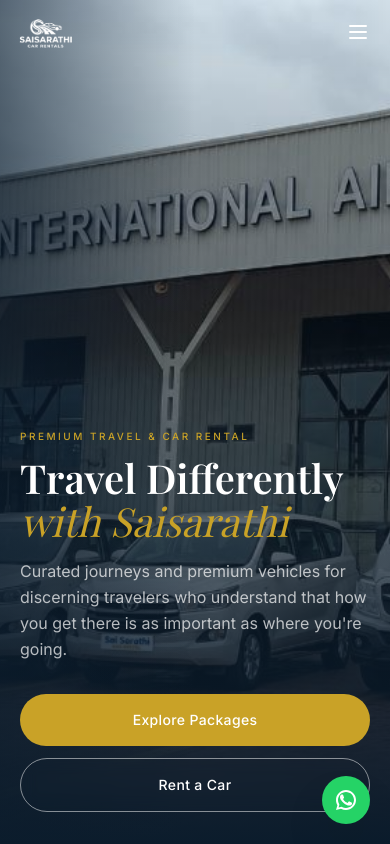
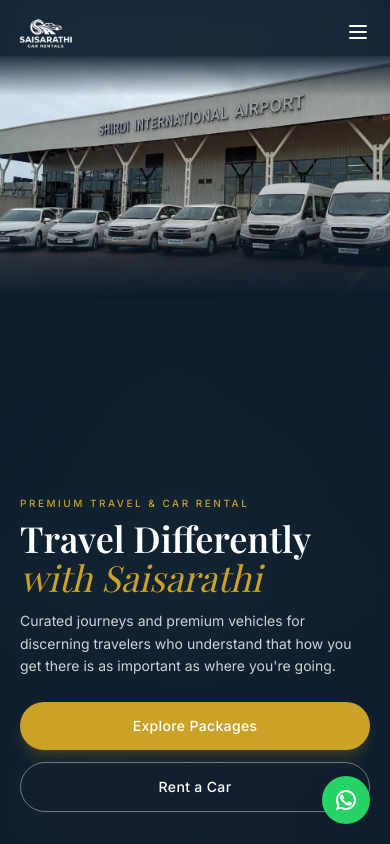
Before and after one commit to saisarathicarrental-prog/saisarathi, a React (Vite) app: page / in a window 390 px wide. Shown: the top 844 px of the page. Built offline with nearby package versions, Linux system fonts and the light colour scheme; the HTML template or start-up script is replaced by a standard one; a web font is replaced by a local one.

Commit message:
responsive 4

```diff
--- a/src/App.tsx
+++ b/src/App.tsx
@@ -1030,37 +1030,66 @@
       </header>
 
       {/* ── HERO ── */}
-      <section className="relative h-screen min-h-[600px] md:min-h-[640px] flex items-end bg-[#0B1C2C]">
-        <img
-          src="/images/hero01.png"
-          alt="Sai Sarathi Travels fleet at Shirdi International Airport"
-          className="absolute inset-0 w-full h-full object-cover object-bottom md:object-center"
-        />
-        <div className="absolute inset-0 bg-gradient-to-t from-[#0B1C2C] via-[#0B1C2C]/50 to-[#0B1C2C]/10 md:via-[#0B1C2C]/40 md:to-transparent" />
-        <div className="absolute inset-0 bg-gradient-to-r from-[#0B1C2C]/60 via-transparent to-transparent" />
+      <section className="relative min-h-[100svh] md:h-screen md:min-h-[640px] flex flex-col justify-between md:justify-end bg-[#0B1C2C] overflow-hidden">
+        {/* Desktop Background: Full-bleed immersive */}
+        <div className="hidden md:block absolute inset-0 pointer-events-none">
+          <img
+            src="/images/hero01.png"
+            alt="Sai Sarathi Travels fleet at Shirdi International Airport"
+            className="w-full h-full object-cover object-center"
+          />
+          <div className="absolute inset-0 bg-gradient-to-t from-[#0B1C2C] via-[#0B1C2C]/40 to-transparent" />
+          <div className="absolute inset-0 bg-gradient-to-r from-[#0B1C2C]/70 via-[#0B1C2C]/20 to-transparent" />
+        </div>
 
-        <div className="relative z-10 max-w-7xl mx-auto px-5 sm:px-6 md:px-10 pb-8 sm:pb-16 md:pb-32 w-full">
+        {/* Mobile Background: Ambient glow + Top Fleet Showcase */}
+        <div className="md:hidden absolute inset-0 pointer-events-none overflow-hidden">
+          {/* Blurred ambient backdrop to fill vertical height with matching tones */}
+          <img
+            src="/images/hero01.png"
+            alt=""
+            aria-hidden="true"
+            className="absolute inset-0 w-full h-full object-cover object-center blur-2xl opacity-25 scale-110"
+          />
+          <div className="absolute inset-0 bg-[#0B1C2C]/75" />
+
+          {/* Sharp, fully responsive fleet photo at top */}
+          <div className="relative w-full aspect-[16/10] overflow-hidden mt-14 sm:mt-16">
+            <img
+              src="/images/hero01.png"
+              alt="Sai Sarathi Travels fleet at Shirdi International Airport"
+              className="w-full h-full object-cover object-center"
+            />
+            {/* Soft vignette top */}
+            <div className="absolute inset-x-0 top-0 h-10 bg-gradient-to-b from-[#0B1C2C]/90 to-transparent" />
+            {/* Smooth transition into content below */}
+            <div className="absolute inset-x-0 bottom-0 h-20 bg-gradient-to-t from-[#0B1C2C] via-[#0B1C2C]/80 to-transparent" />
+          </div>
+        </div>
+
+        {/* Hero Content */}
+        <div className="relative z-10 max-w-7xl mx-auto px-5 sm:px-6 md:px-10 pt-4 pb-8 sm:pb-14 md:pb-32 w-full mt-auto">
           <div className="max-w-2xl">
-            <p className="text-[#C9A227] text-[10px] sm:text-xs font-medium tracking-[0.25em] sm:tracking-[0.3em] uppercase mb-3 sm:mb-5">
+            <p className="text-[#C9A227] text-[10px] sm:text-xs font-medium tracking-[0.25em] sm:tracking-[0.3em] uppercase mb-2 sm:mb-4">
               Premium Travel & Car Rental
             </p>
-            <h1 className="font-serif text-[2.5rem] sm:text-5xl md:text-7xl text-white font-semibold leading-[1.08] mb-4 sm:mb-6">
+            <h1 className="font-serif text-[2.25rem] sm:text-5xl md:text-7xl text-white font-semibold leading-[1.1] mb-3 sm:mb-5">
               Travel Differently<br />
               <span className="italic font-normal text-[#C9A227]">with Saisarathi</span>
             </h1>
-            <p className="text-white/70 text-base sm:text-lg md:text-xl leading-relaxed mb-8 sm:mb-10 max-w-xl">
+            <p className="text-white/80 text-sm sm:text-base md:text-xl leading-relaxed mb-6 sm:mb-8 max-w-xl">
               Curated journeys and premium vehicles for discerning travelers who understand that how you get there is as important as where you're going.
             </p>
             <div className="flex flex-col sm:flex-row gap-3 sm:gap-4">
               <button
                 onClick={() => scrollTo("packages")}
-                className="bg-[#C9A227] text-white w-full sm:w-auto px-10 py-4 rounded-full font-medium tracking-wide hover:bg-[#DDB84A] transition-colors text-sm"
+                className="bg-[#C9A227] text-white w-full sm:w-auto px-8 py-3.5 sm:px-10 sm:py-4 rounded-full font-medium tracking-wide hover:bg-[#DDB84A] transition-colors text-sm shadow-lg shadow-[#C9A227]/20 active:scale-[0.98]"
               >
                 Explore Packages
               </button>
               <button
                 onClick={() => scrollTo("our-cars")}
-                className="border border-white/50 text-white w-full sm:w-auto px-10 py-4 rounded-full font-medium tracking-wide hover:border-white hover:bg-white/10 transition-colors text-sm backdrop-blur-sm"
+                className="border border-white/40 text-white w-full sm:w-auto px-8 py-3.5 sm:px-10 sm:py-4 rounded-full font-medium tracking-wide hover:border-white hover:bg-white/10 transition-colors text-sm backdrop-blur-sm active:scale-[0.98]"
               >
                 Rent a Car
               </button>
```
